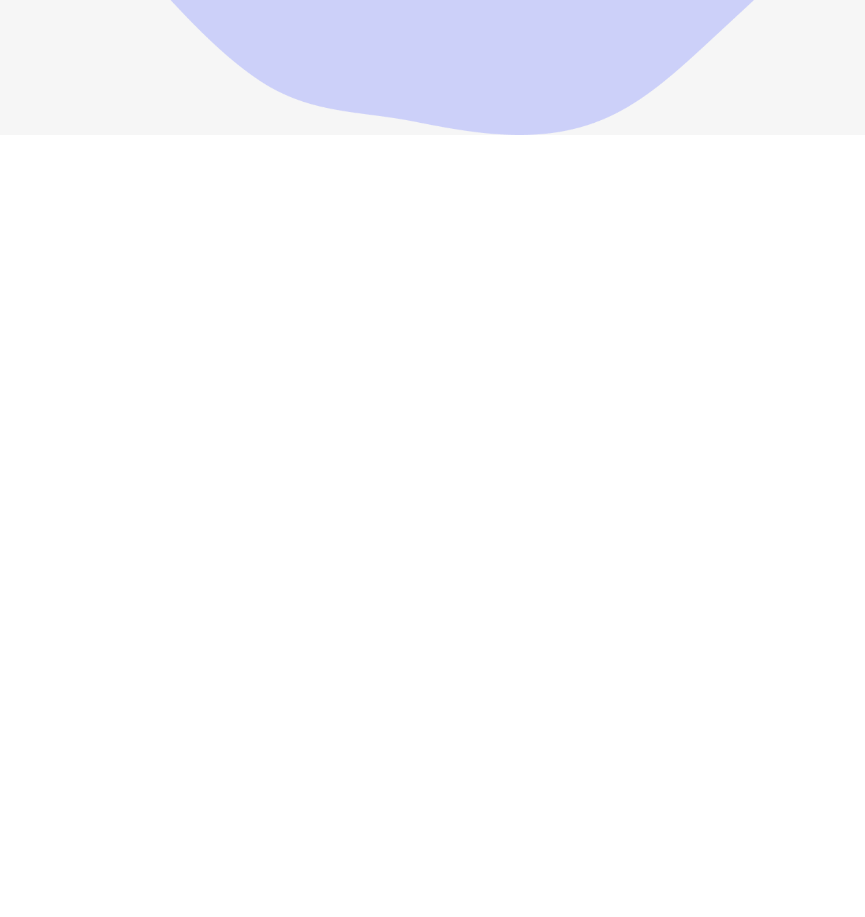
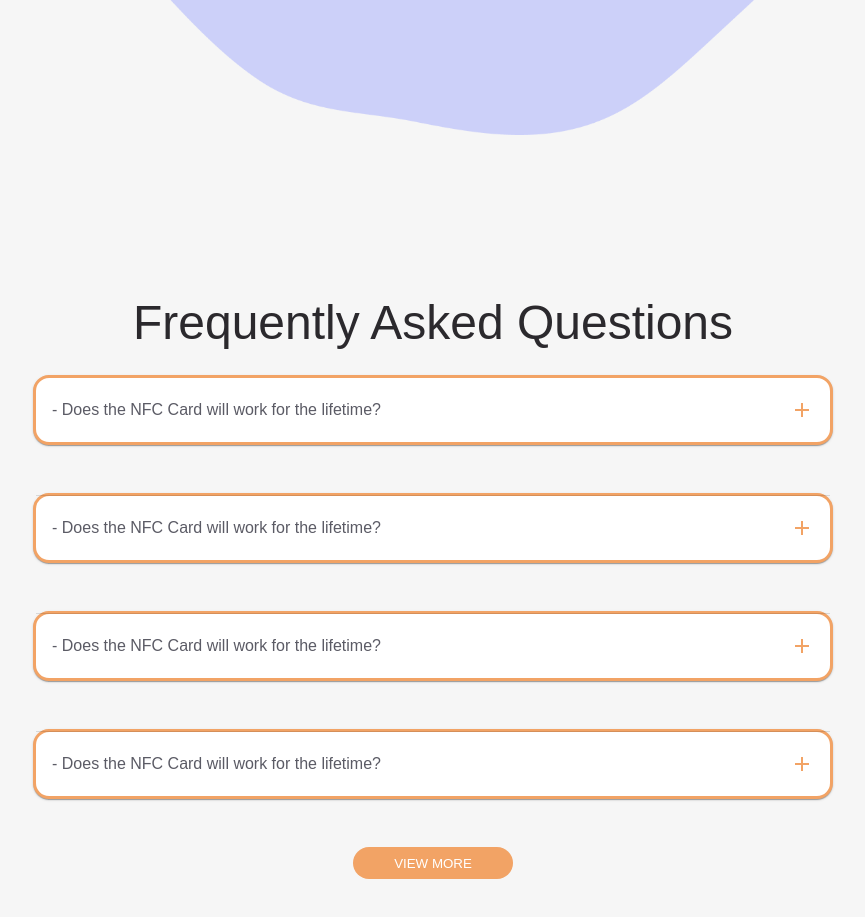
Before and after one commit to Yourstruggle11/DBC-website, a React (Create React App) app: page / in a window 1280 px wide. Shown: the part 6100-7017 px from the top of the page, without its empty margins (207-1072 px from the left). Before the commit the page ends 6235 px from the top, so only its background shows below. Built offline with nearby package versions, Linux system fonts and the light colour scheme.

Commit message:
`feat`: Added `FAQ` section

```diff
--- a/src/components/Home/ContactUsBanner/ContactUsBanner.style.js
+++ b/src/components/Home/ContactUsBanner/ContactUsBanner.style.js
@@ -83,6 +83,7 @@ export const useStyles = makeStyles((theme) => ({
         fontWeight: '500',
         fontSize: '1rem',
         textrTansform: 'uppercase',
-        marginTop:'5rem'
+        marginTop:'5rem',
+        cursor: 'pointer',
     }
   }))
--- /dev/null
+++ b/src/components/Home/FAQ/FAQ.style.js
@@ -0,0 +1,41 @@
+import { makeStyles } from '@mui/styles'
+
+
+export const useStyles = makeStyles((theme) => ({
+    faqMain:{
+        width: '100%',
+        height: '120vh',
+        background: '#F6F6F6',
+        paddingTop:'10rem'
+    },
+    header:{
+        width: '100%',
+        height: '5rem',
+    },
+    heading:{
+        textAlign:'center',
+        // marginTop:'2rem !important',
+        fontFamily: theme.typography.heading.fontFamily,
+        fontStyle: 'normal',
+        fontWeight: '700',
+        fontSize: '3rem',
+        lineHeight: '5rem',
+        color:'#2B292D',
+    },
+    faqs:{
+        width: '100%',
+        padding: '0rem 15rem',
+        textAlign:'center'
+        },
+    viewMoreBtn:{
+        width: '10rem',
+        height: '2rem',
+        background: '#F2A365',
+        margin:'auto',
+        border:'none',
+        outline: 'none',
+        borderRadius: '1rem',
+        color: '#fff',
+        cursor: 'pointer'
+    }
+  }))
--- /dev/null
+++ b/src/components/Home/FAQ/data.js
@@ -0,0 +1,18 @@
+export const Faqs = [
+    {
+        question: '- Does the NFC Card will work for the lifetime?',
+        answer: 'Yes, The NFC will work for the lifetime. You can contact us to create one now content.'
+    },
+    {
+        question: '- Does the NFC Card will work for the lifetime?',
+        answer: 'Yes, The NFC will work for the lifetime. You can contact us to create one now content.'
+    },
+    {
+        question: '- Does the NFC Card will work for the lifetime?',
+        answer: 'Yes, The NFC will work for the lifetime. You can contact us to create one now content.'
+    },
+    {
+        question: '- Does the NFC Card will work for the lifetime?',
+        answer: 'Yes, The NFC will work for the lifetime. You can contact us to create one now content.'
+    },
+]
--- /dev/null
+++ b/src/components/Home/FAQ/index.jsx
@@ -0,0 +1,35 @@
+import React from 'react'
+import { Typography,AccordionDetails ,AccordionSummary,Accordion } from '@mui/material';
+import {useStyles} from "./FAQ.style"
+import FaqAccordion from '../FaqAccordion';
+import {Faqs} from "./data"
+
+export default function FAQ() {
+    const classes = useStyles()
+  return (
+    <>
+    <div className={classes.faqMain}>
+    <div className={classes.header}>
+                <Typography
+                variant="h3"
+                component="h2"
+                className={classes.heading}
+            >
+                Frequently Asked Questions
+            </Typography>
+        </div>
+        <div className={classes.faqs}>
+
+            {Faqs && Faqs.map((currentElement, index)=>{
+                return(
+                    <FaqAccordion key={index} question={currentElement.question} answer={currentElement.answer} />
+                )
+            })}
+
+
+        <button className={classes.viewMoreBtn}>VIEW MORE</button>
+        </div>
+    </div>
+    </>
+  )
+}
--- /dev/null
+++ b/src/components/Home/FaqAccordion/FaqAccordion.style.js
@@ -0,0 +1,39 @@
+import { makeStyles } from '@mui/styles'
+
+
+export const useStyles = makeStyles((theme) => ({
+    expandmoreIcons:{
+        color: '#F2A365',
+    },
+    Accordion:{
+        marginBottom:'3rem !important',
+        borderRadius:'1rem !important',
+        border: '3px solid #F2A365 !important',
+        // background: 'red !important',
+    },
+    question:{
+        fontFamily: theme.typography.heading.fontFamily,
+        fontStyle: 'normal',
+        fontWeight: '500',
+        fontSize: '1.5rem',
+        color: '#F2A365 !important',
+    },
+    AccordionSummary:{
+        height:'4rem !important',
+        borderRadius:'1rem !important',
+        // border: '3px solid #F2A365 !important',
+        background: 'transparent !important',
+        padding: '1rem !important',
+        zIndex: '1 !important',
+    },
+    AccordionDetails:{
+        background: "#F0F0F0 !important",
+    },
+    question:{
+        fontFamily: theme.typography.heading.fontFamily,
+        fontStyle: 'normal',
+        fontWeight: '400',
+        fontSize: '1rem',
+        color: '#000000',
+    }
+  }))
--- /dev/null
+++ b/src/components/Home/FaqAccordion/index.jsx
@@ -0,0 +1,27 @@
+import React from 'react'
+import { Typography,AccordionDetails ,AccordionSummary,Accordion } from '@mui/material';
+import AddIcon from '@mui/icons-material/Add';
+import {useStyles} from "./FaqAccordion.style"
+
+
+export default function FaqAccordion({question,answer}) {
+    const classes = useStyles()
+  return (
+    <>
+            <Accordion className={classes.Accordion} >
+            <AccordionSummary
+             className={classes.AccordionSummary}
+                expandIcon={<AddIcon className={classes.expandmoreIcons} />}
+            >
+                <Typography className={classes.question}>{question}</Typography>
+            </AccordionSummary>
+
+            <AccordionDetails className={classes.AccordionDetails}>
+                <Typography className={classes.answer}>
+               {answer}
+                </Typography>
+            </AccordionDetails>
+            </Accordion>
+    </>
+  )
+}
--- a/src/global.style.css
+++ b/src/global.style.css
@@ -22,3 +22,9 @@
         outline: none !important;
         background-color: #FE7624 !important;
     }
+
+    .Mui-expanded{
+        background-color: #F2A365 !important;
+        color: #fff  !important;
+        border-bottom: none !important;
+    }
--- a/src/pages/Home/index.jsx
+++ b/src/pages/Home/index.jsx
@@ -7,6 +7,7 @@ import ContactUsBanner from '../../components/Home/ContactUsBanner'
 import Pricing from '../../components/Home/Pricing'
 import BannerTwo from '../../components/Home/BannerTwo'
 import VideoPlayer from '../../components/Home/VideoPlayer'
+import FAQ from '../../components/Home/FAQ'
 
 export default function Home() {
   return (
@@ -19,6 +20,7 @@ export default function Home() {
     <Pricing />
     <BannerTwo />
     <VideoPlayer />
+    <FAQ />
     </>
   )
 }
```
